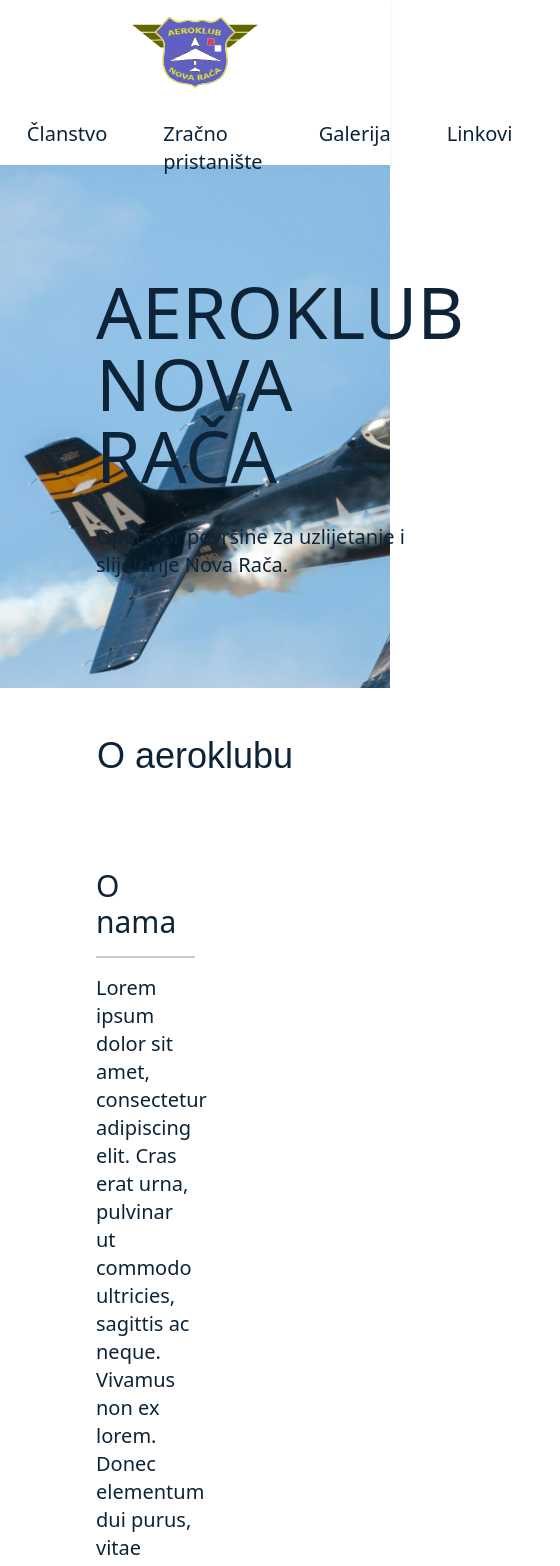
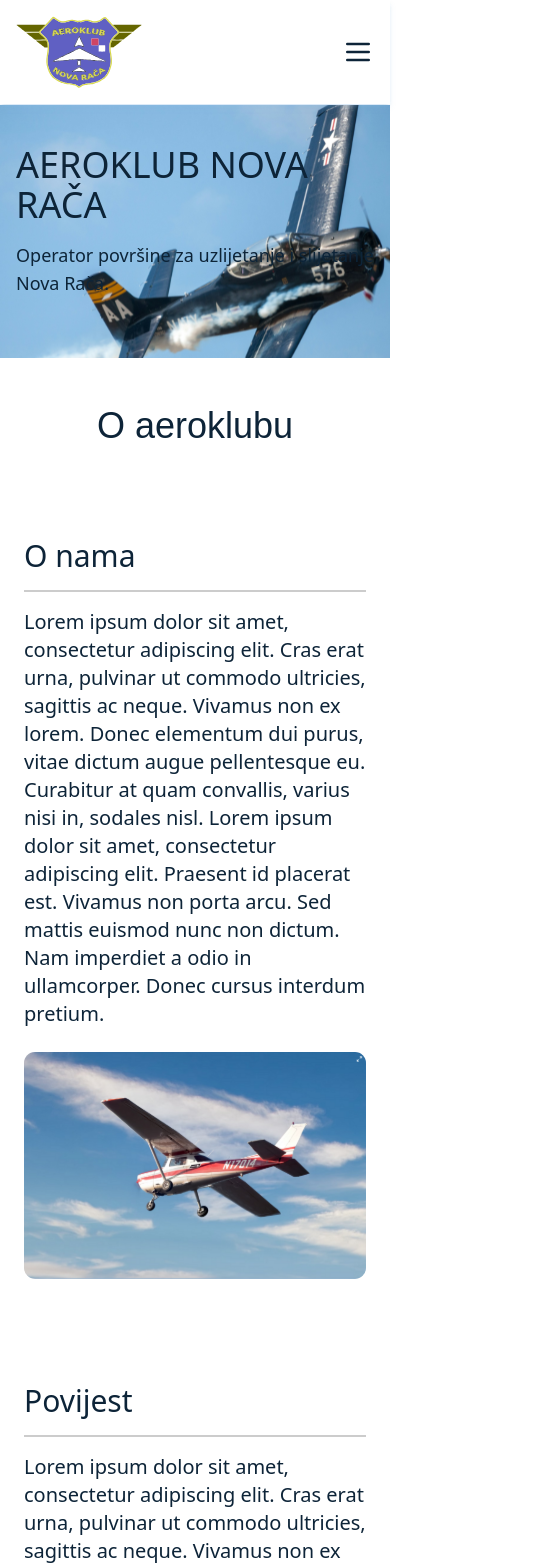
Before and after one commit to mihaljinac-coding/aeroklub-nova-raca-website, a Next.js app: page / in a window 390 px wide. Shown: the top 1566 px of the page, 560 px wide, since content can reach past the window. Built offline with nearby package versions, Linux system fonts and the light colour scheme.

Commit message:
#3 mobile screen

```diff
--- a/package.json
+++ b/package.json
@@ -9,6 +9,7 @@
     "lint": "next lint"
   },
   "dependencies": {
+    "lucide-react": "^0.483.0",
     "next": "15.1.7",
     "papaparse": "^5.5.2",
     "react": "^19.0.0",
--- a/src/features/members/list-members/ui/MembersList.tsx
+++ b/src/features/members/list-members/ui/MembersList.tsx
@@ -36,7 +36,7 @@ import { Member } from "@/entities/memeber/types";
 
 
   return (
-    <div className="grid grid-cols-1 sm:grid-cols-2 md:grid-cols-3 lg:grid-cols-4 gap-6 pt-7 pb-7 pr-24 pl-24">
+    <div className="grid grid-cols-1 sm:grid-cols-2 md:grid-cols-3 lg:grid-cols-4 gap-6 pt-7 pb-7 px-4 md:px-24">
     {members.map((member, idx) => (
       <div
         key={member.id || idx}
--- a/src/features/notifications/list-notifications/ui/NotificationsList.tsx
+++ b/src/features/notifications/list-notifications/ui/NotificationsList.tsx
@@ -35,7 +35,7 @@ export const NotificationsList: React.FC = () => {
   if (loading) return <div>Loading...</div>;
 
   return (
-    <div className=" pb-12 pr-24 pl-24 w-full">
+    <div className=" pb-12 px-4 md:px-24 w-full">
       {loading ? (
         <p>Učitavanje...</p>
       ) : notifications.length === 0 ? (
@@ -95,7 +95,7 @@ export const NotificationsList: React.FC = () => {
           {notifications.map((notif, idx) => (
             <div
               key={notif.id || idx}
-              className="flex flex-col gap-4 h-[230px] w-full bg-white rounded-2xl shadow p-4"
+              className="flex flex-col gap-4 md:h-[230px] h-auto w-full bg-white rounded-2xl shadow p-4"
             >
               <h3 className="text-2xl font-light">{notif.title}</h3>
               <hr className="border border-black border-opacity-20"></hr>
--- a/src/pages/index.tsx
+++ b/src/pages/index.tsx
@@ -13,41 +13,63 @@ export default function HomePage() {
       <Head>
         <title>Aeroklub Nova Rača</title>
       </Head>
-      <main className="pt-[165px]">
-        <section id="aeroklub" className="flex scroll-mt-[165px] h-[62vh] bg-hero-pattern bg-cover bg-center">
-          <div className="flex flex-col justify-center pt-8 pb-8 pl-24 pr-24 gap-8">
-            <h1 className="font-extralight text-7xl text-dark-blue">AEROKLUB NOVA RAČA</h1>
-            <p className="text-dark-blue font-normal text-xl">Operator površine za uzlijetanje i slijetanje Nova Rača.</p>
+      <main className="md:pt-[165px] pt-[105px]">
+        <section id="aeroklub" className="relative scroll-mt-[165px] min-h-[30vh] md:min-h-[75vh] bg-hero-mobile md:bg-hero-desktop bg-no-repeat bg-cover bg-center flex items-start md:items-center">
+          <div className="relative z-10 w-full px-4 md:px-24 py-10 md:py-0 flex flex-col justify-center md:justify-center gap-4 md:gap-8 text-left">
+            <h1 className="font-extralight text-4xl md:text-7xl text-dark-blue">
+              AEROKLUB NOVA RAČA
+            </h1>
+            <p className="text-dark-blue font-normal text-lg md:text-xl max-w-3xl">
+              Operator površine za uzlijetanje i slijetanje Nova Rača.
+            </p>
           </div>
         </section>
         <section id="o-aeroklubu" className="h-auto scroll-mt-[165px] pt-12 pb-12">
-          <div className="flex flex-row justify-center pb-12">
-            <h2 className="text-4xl font-alexandria font-light text-dark-blue mb-4">O aeroklubu</h2>
+          <div className="flex justify-center pb-12">
+            <h2 className="text-4xl font-alexandria font-light text-dark-blue mb-4">
+              O aeroklubu
+            </h2>
           </div>
-          <div className="flex flex-col gap-6">
-            <div className="flex flex-row gap-12 pt-7 pb-7 pr-24 pl-24">
-              <div className="flex flex-col justify-center w-1/2 gap-4">
+          <div className="flex flex-col gap-12">
+            <div className="flex flex-col md:flex-row gap-6 md:gap-12 pt-7 pb-7 px-6 md:px-24">
+              <div className="flex flex-col justify-center w-full md:w-1/2 gap-4">
                 <h3 className="text-3xl text-dark-blue font-light">O nama</h3>
-                <hr className="border border-black border-opacity-20"></hr>
-                <p className="text-xl font-light text-dark-blue">Lorem ipsum dolor sit amet, consectetur adipiscing elit. Cras erat urna, pulvinar ut commodo ultricies, sagittis ac neque. Vivamus non ex lorem. Donec elementum dui purus, vitae dictum augue pellentesque eu.  Curabitur at quam convallis, varius nisi in, sodales nisl. Lorem ipsum  dolor sit amet, consectetur adipiscing elit. Praesent id placerat est.  Vivamus non porta arcu. Sed mattis euismod nunc non dictum. Nam  imperdiet a odio in ullamcorper. Donec cursus interdum pretium.</p>
+                <hr className="border border-black border-opacity-20" />
+                <p className="text-xl font-light text-dark-blue">
+                  Lorem ipsum dolor sit amet, consectetur adipiscing elit. Cras erat urna,
+                  pulvinar ut commodo ultricies, sagittis ac neque. Vivamus non ex lorem.
+                  Donec elementum dui purus, vitae dictum augue pellentesque eu.
+                  Curabitur at quam convallis, varius nisi in, sodales nisl. Lorem ipsum
+                  dolor sit amet, consectetur adipiscing elit. Praesent id placerat est.
+                  Vivamus non porta arcu. Sed mattis euismod nunc non dictum. Nam
+                  imperdiet a odio in ullamcorper. Donec cursus interdum pretium.
+                </p>
               </div>
-              <div className="flex flex-row w-1/2 justify-end">
-                <img src="/images/avion.svg" alt="Avion" className="w-auto"/>
+              <div className="flex justify-center md:justify-end w-full md:w-1/2">
+                <img src="/images/avion.svg" alt="Avion" className="w-auto max-w-full" />
               </div>
             </div>
-            <div className="flex flex-row gap-12 pt-7 pb-7 pr-24 pl-24">
-              <div className="flex flex-row w-1/2 justify-start">
-                <img src="/images/avion.svg" alt="Avion" className="w-auto"/>
+
+            <div className="flex flex-col md:flex-row gap-6 md:gap-12 pt-7 pb-7 px-6 md:px-24">
+              <div className="flex justify-center md:justify-start w-full md:w-1/2 order-2 md:order-1">
+                <img src="/images/avion.svg" alt="Avion" className="w-auto max-w-full" />
               </div>
-              <div className="flex flex-col justify-center w-1/2 gap-4">
+              <div className="flex flex-col justify-center w-full md:w-1/2 gap-4 order-1 md:order-2">
                 <h3 className="text-3xl text-dark-blue font-light">Povijest</h3>
-                <hr className="border border-black border-opacity-20"></hr>
-                <p className="text-xl font-light text-dark-blue">Lorem ipsum dolor sit amet, consectetur adipiscing elit. Cras erat urna, pulvinar ut commodo ultricies, sagittis ac neque. Vivamus non ex lorem. Donec elementum dui purus, vitae dictum augue pellentesque eu.  Curabitur at quam convallis, varius nisi in, sodales nisl. Lorem ipsum  dolor sit amet, consectetur adipiscing elit. Praesent id placerat est.  Vivamus non porta arcu. Sed mattis euismod nunc non dictum. Nam  imperdiet a odio in ullamcorper. Donec cursus interdum pretium.</p>
+                <hr className="border border-black border-opacity-20" />
+                <p className="text-xl font-light text-dark-blue">
+                  Lorem ipsum dolor sit amet, consectetur adipiscing elit. Cras erat urna,
+                  pulvinar ut commodo ultricies, sagittis ac neque. Vivamus non ex lorem.
+                  Donec elementum dui purus, vitae dictum augue pellentesque eu.
+                  Curabitur at quam convallis, varius nisi in, sodales nisl. Lorem ipsum
+                  dolor sit amet, consectetur adipiscing elit. Praesent id placerat est.
+                  Vivamus non porta arcu. Sed mattis euismod nunc non dictum. Nam
+                  imperdiet a odio in ullamcorper. Donec cursus interdum pretium.
+                </p>
               </div>
             </div>
           </div>
         </section>
-
         <section id="novosti" className="h-auto bg-background-blue scroll-mt-[165px] pt-12 pb-12">
             <div className="flex flex-row justify-center pb-12">
               <h2 className="text-4xl font-alexandria font-light text-dark-blue mb-4">Novosti</h2>
@@ -60,8 +82,8 @@ export default function HomePage() {
               <h2 className="text-4xl font-alexandria font-light text-dark-blue mb-4">Površina za uzlijetanje i slijetanje Nova Rača </h2>
             </div>
             <div className="flex flex-col gap-6">
-              <div className="flex flex-row gap-12 pt-7 pb-7 pr-24 pl-24">
-                <div className="flex flex-col justify-center w-1/2 gap-4">
+              <div className="flex md:flex-row flex-col gap-12 pt-7 pb-7 px-4 md:px-24">
+                <div className="flex flex-col justify-center md:w-1/2 w-full gap-4">
                   <h3 className="text-3xl text-dark-blue font-light">General information</h3>
                   <hr className="border border-black border-opacity-20"></hr>
                   <div className="flex flex-col gap-1">
@@ -81,7 +103,7 @@ export default function HomePage() {
                     <p className="text-xl font-light text-dark-blue">E-mail : airport@nova-raca.hr</p>
                   </div>
                 </div>
-                <div className="flex flex-row w-1/2 justify-end h-[500px] rounded-2xl">
+                <div className="flex flex-row md:w-1/2 w-full justify-end md:h-[500px] rounded-2xl">
                   <img src="/images/pista.jpg" alt="pista" className="w-full h-auto rounded-2xl"/>
                 </div>
               </div>
@@ -99,7 +121,7 @@ export default function HomePage() {
             <div className="flex flex-row justify-center pb-12">
               <h2 className="text-4xl font-alexandria font-light text-dark-blue mb-4">Galerija</h2>
             </div>
-            <div className="w-full grid grid-cols-1 sm:grid-cols-2 md:grid-cols-3 lg:grid-cols-4 gap-6 pt-7 pb-7 pr-24 pl-24">
+            <div className="w-full grid grid-cols-1 sm:grid-cols-2 md:grid-cols-3 lg:grid-cols-4 gap-6 pt-7 pb-7 px-4 md:px-24">
               {images.map((src, index) => (
                 <img
                   key={index}
@@ -116,8 +138,8 @@ export default function HomePage() {
               <h2 className="text-4xl font-alexandria font-light text-dark-blue mb-4">Linkovi</h2>
             </div>
             <div className="flex flex-col gap-6">
-              <div className="flex flex-row gap-12 pt-7 pb-7 pr-24 pl-24">
-                <div className="flex flex-col w-1/2 gap-4">
+              <div className="flex md:flex-row flex-col gap-12 pt-7 pb-7 px-4 md:px-24">
+                <div className="flex flex-col md:w-1/2 w-full gap-4">
                   <h3 className="text-3xl text-dark-blue font-light">Domaći</h3>
                   <hr className="border border-black border-opacity-20"></hr>
                   <a href="https://aeroklubivanic.hr/" className="text-xl font-light text-dark-blue hover:underline" target="_blank" rel="noopener noreferrer">AEROKLUB IVANIĆ GRAD</a>
@@ -130,7 +152,7 @@ export default function HomePage() {
                   <a href="https://www.garmin.com/en-US/aviation/" className="text-xl font-light text-dark-blue hover:underline" target="_blank" rel="noopener noreferrer">GARMIN</a>
                   <a href="https://meteo.hr/" className="text-xl font-light text-dark-blue hover:underline" target="_blank" rel="noopener noreferrer">METEO</a>
                 </div>
-                <div className="flex flex-col w-1/2 gap-4">
+                <div className="flex flex-col md:w-1/2 w-full gap-4">
                   <h3 className="text-3xl text-dark-blue font-light">Strani</h3>
                   <hr className="border border-black border-opacity-20"></hr>
                   <a href="https://www.airnet.com/" className="text-xl font-light text-dark-blue hover:underline" target="_blank" rel="noopener noreferrer">AIRNET</a>
@@ -145,18 +167,18 @@ export default function HomePage() {
         </section>
 
         <section id="kontakt" className="h-auto bg-white scroll-mt-[165px] pt-12 pb-12">
-        <div className="flex flex-row justify-center pb-12">
+            <div className="flex flex-row justify-center pb-12">
               <h2 className="text-4xl font-alexandria font-light text-dark-blue mb-4">Kontakt</h2>
             </div>
             <div className="flex flex-col gap-6">
-              <div className="flex flex-row gap-12 pt-7 pb-7 pr-24 pl-24">
-                <div className="flex flex-col justify-center w-1/2 gap-4">
+              <div className="flex md:flex-row flex-col gap-12 pt-7 pb-7 px-4 md:px-24">
+                <div className="flex flex-col justify-center md:w-1/2 w-full gap-4">
                   <h3 className="text-3xl text-dark-blue font-normal">Kontaktirajte nas na jedan od sljedećih kanala:</h3>
                   <hr className="border border-black border-opacity-20"></hr>
                   <p className="text-xl font-light text-dark-blue">Tel : +385 99 288 6912</p>
                   <p className="text-xl font-light text-dark-blue">E-mail : airport@nova-raca.hr</p>
                 </div>
-                <div className="flex flex-row w-1/2 justify-end h-[500px] rounded-2xl">
+                <div className="flex flex-row md:w-1/2 w-full justify-end md:h-[500px] rounded-2xl">
                   <img src="/images/map.svg" alt="map" className="w-full h-auto rounded-2xl"/>
                 </div>
               </div>
--- a/src/widgets/header/ui/Header.tsx
+++ b/src/widgets/header/ui/Header.tsx
@@ -1,10 +1,47 @@
-import React from "react";
+import React, { useEffect, useRef, useState } from "react";
+import { Menu, X } from "lucide-react";
 
 export const Header: React.FC = () => {
+  const [mobileMenuOpen, setMobileMenuOpen] = useState(false);
+  const menuRef = useRef<HTMLDivElement>(null);
+
+  const navItems = [
+    ["#o-aeroklubu", "O aeroklubu"],
+    ["#novosti", "Novosti"],
+    ["#clanstvo", "Članstvo"],
+    ["#zracno-pristaniste", "Zračno pristanište"],
+    ["#galerija", "Galerija"],
+    ["#linkovi", "Linkovi"],
+    ["#kontakt", "Kontakt"],
+  ];
+
+  // Automatsko zatvaranje menija kad se klikne izvan njega
+  useEffect(() => {
+    function handleClickOutside(event: MouseEvent) {
+      if (
+        menuRef.current &&
+        !menuRef.current.contains(event.target as Node)
+      ) {
+        setMobileMenuOpen(false);
+      }
+    }
+
+    if (mobileMenuOpen) {
+      document.addEventListener("mousedown", handleClickOutside);
+    } else {
+      document.removeEventListener("mousedown", handleClickOutside);
+    }
+
+    return () => {
+      document.removeEventListener("mousedown", handleClickOutside);
+    };
+  }, [mobileMenuOpen]);
+
   return (
-    <header className="w-full h-[165px] bg-white shadow-md shadow-light-blue/25 fixed top-0 left-0 z-50">
-      <div className="max-w-7xl mx-auto px-4 flex flex-col items-center justify-between">
-        <div className="flex items-center pt-4 pb-4">
+    <>
+      <header className="w-full bg-white md:h-[165px] shadow-md shadow-light-blue/25 fixed top-0 left-0 z-50">
+        <div className="max-w-7xl mx-auto px-4 flex flex-col items-center" ref={menuRef}>
+          <div className="flex items-center justify-between md:justify-center w-full pt-4 pb-4">
             <a href="#aeroklub">
               <img
                 src="/images/avio-logo.svg"
@@ -12,70 +49,52 @@ export const Header: React.FC = () => {
                 className="h-[4.5rem] w-auto"
               />
             </a>
+            <button
+              className="md:hidden"
+              onClick={() => setMobileMenuOpen((prev) => !prev)}
+              aria-label="Toggle Menu"
+            >
+              {mobileMenuOpen ? (
+                <X className="h-8 w-8 text-dark-blue" />
+              ) : (
+                <Menu className="h-8 w-8 text-dark-blue" />
+              )}
+            </button>
+          </div>
 
-        </div>
-        <div className="flex flex-row items-center pt-4 pb-4">
+          <div className="hidden md:flex flex-row items-center pb-4 w-full justify-center">
             <nav>
               <ul className="flex flex-row gap-6 space-x-8">
-                <li className="text-xl">
+                {navItems.map(([href, label]) => (
+                  <li className="text-xl" key={label}>
                     <a
-                    href="#o-aeroklubu"
+                      href={href}
                       className="text-dark-blue hover:border-b-4 border-light-blue"
                     >
-                    O aeroklubu
+                      {label}
                     </a>
                   </li>
-                <li className="text-xl">
-                  <a
-                    href="#novosti"
-                    className="text-dark-blue hover:border-b-4 border-light-blue"
-                  >
-                    Novosti
-                  </a>
-                </li>
-                <li className="text-xl">
-                  <a
-                    href="#clanstvo"
-                    className="text-dark-blue hover:border-b-4 border-light-blue"
-                  >
-                    Članstvo
-                  </a>
-                </li>
-                <li className="text-xl">
-                  <a
-                    href="#zracno-pristaniste"
-                    className="text-dark-blue hover:border-b-4 border-light-blue"
-                  >
-                    Zračno pristanište
-                  </a>
-                </li>
-                <li className="text-xl">
-                  <a
-                    href="#galerija"
-                    className="text-dark-blue hover:border-b-4 border-light-blue"
-                  >
-                    Galerija
-                  </a>
-                </li>
-                <li className="text-xl">
-                  <a
-                    href="#linkovi"
-                    className="text-dark-blue hover:border-b-4 border-light-blue"
-                  >
-                    Linkovi
-                  </a>
-                </li>
-                <li className="text-xl">
-                  <a
-                    href="#kontakt"
-                    className="text-dark-blue hover:border-b-4 border-light-blue">
-                    Kontakt
-                  </a>
-                </li>
+                ))}
               </ul>
             </nav>
           </div>
+
+          {mobileMenuOpen && (
+            <div className="flex flex-col items-start w-full bg-white pr-0 pl-0 pb-4 md:hidden animate-fade-in">
+              {navItems.map(([href, label]) => (
+                <a
+                  key={label}
+                  href={href}
+                  onClick={() => setMobileMenuOpen(false)}
+                  className="w-full px-2 py-2 text-xl text-dark-blue hover:text-light-blue transition-colors"
+                >
+                  {label}
+                </a>
+              ))}
+            </div>
+          )}
         </div>
       </header>
+    </>
   );
 };
--- a/tailwind.config.ts
+++ b/tailwind.config.ts
@@ -21,7 +21,8 @@ export default {
         "background-blue": "#e5edf4"
       },
       backgroundImage: {
-        'hero-pattern': "url('/images/hero.svg')",
+        'hero-desktop': "url('/images/hero.svg')",
+        'hero-mobile': "url('/images/hero-mobile.svg')"
       },
       fontFamily: {
         inter: ["Inter", "sans-serif"],
```
Also changed, not shown: public/images/hero-mobile.svg (added), 1 other file (tests, documents, lock files or other folders). Lines whose indentation alone changed are shown as unchanged.
